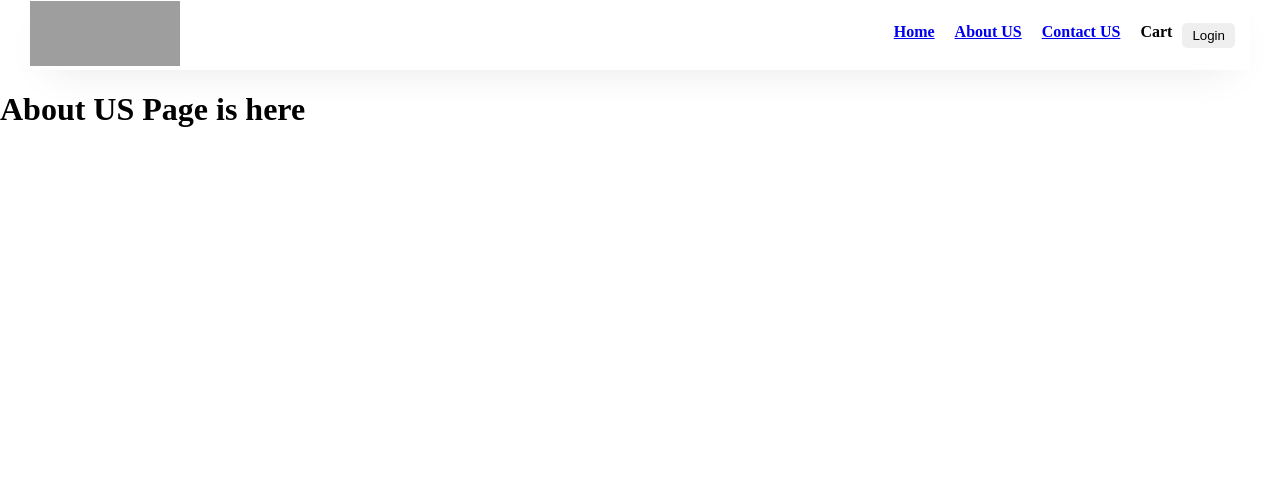
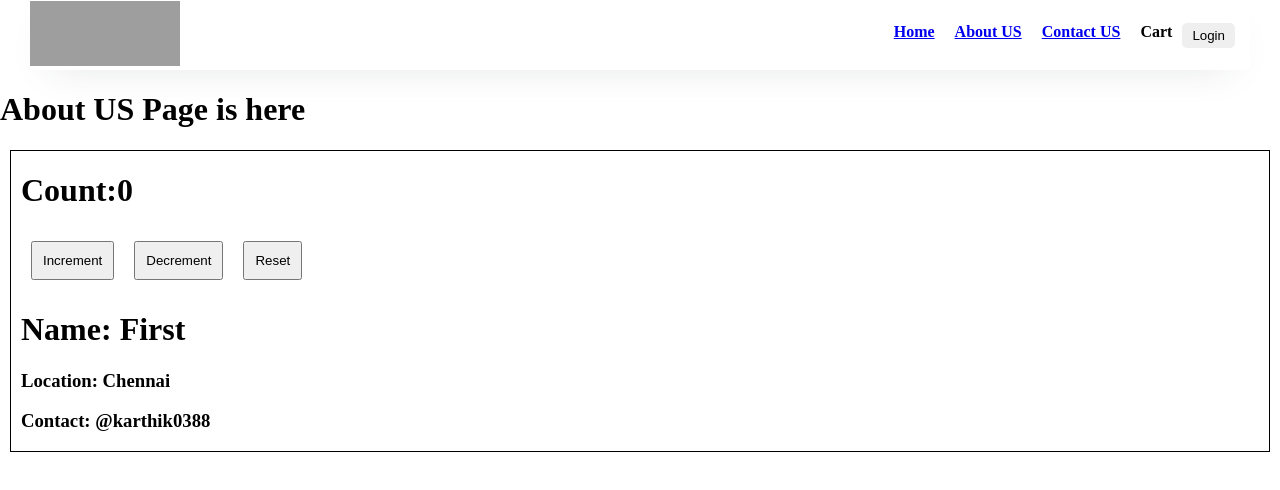
Before and after one commit to karthik-dev25/Swiggy-clone, a React (Vite) app: page /about in a window 1280 px wide. Shown: the top 490 px of the page. Built offline with nearby package versions, Linux system fonts and the light colour scheme; grey boxes are pictures that could not be loaded.

Commit message:
Added About US Page

```diff
--- a/src/components/About.js
+++ b/src/components/About.js
@@ -1,9 +1,33 @@
-const About = () =>{
-    return (
-        <div>
-            <h1>About US Page is here</h1>
-        </div>
-    )
-}
+import User from "./User";
+import UserClass from "./UserClass";
+import React from "react";
+
+// class About extends React.Component {
+//   constructor(props) {
+//     super(props);
+//     console.log("Parent Constructor");
+//   }
+//   componentDidMount() {
+//     console.log("Parent Component Did Mount");
+//   }
+//   render() {
+//     console.log("Parent Render");
+//     return (
+//       <div>
+//         <h1>About US Page is here</h1>
+//         <User name="First" />
+//       </div>
+//     );
+//   }
+// }
+
+const About = () => {
+  return (
+    <div>
+      <h1>About US Page is here</h1>
+      <UserClass name="First" />
+    </div>
+  );
+};
 
 export default About;
--- a/src/components/Body.js
+++ b/src/components/Body.js
@@ -19,7 +19,6 @@
         "https://www.swiggy.com/dapi/restaurants/list/v5?lat=21.99740&lng=79.00110&is-seo-homepage-enabled=true&page_type=DESKTOP_WEB_LISTING"
       );
       const json = await data.json();
-      console.log("json: ", json);
       setRestaurantsList(
         json?.data?.cards[1]?.card?.card?.gridElements?.infoWithStyle
           ?.restaurants
--- /dev/null
+++ b/src/components/User.js
@@ -0,0 +1,32 @@
+import { useEffect, useState } from "react";
+
+const User = ({ name }) => {
+  const [count, setCount] = useState(0);
+  const [count2] = useState(1);
+
+  useEffect(() => {
+    console.log("useEffect");
+    return ()=>{
+      console.log("Component Will Unmount")
+    }
+  },[]);
+  console.log("Render")
+  return (
+    <div className="user-card">
+      <h1>Count:{count}</h1>
+      <h1>Count2:{count2}</h1>
+      <button
+        onClick={() => {
+          setCount(count + 1);
+        }}
+      >
+        Increment
+      </button>
+      <h1>Name: {name}</h1>
+      <h3>Location: Chennai</h3>
+      <h3>Contact: @karthik0388</h3>
+    </div>
+  );
+};
+
+export default User;
```
